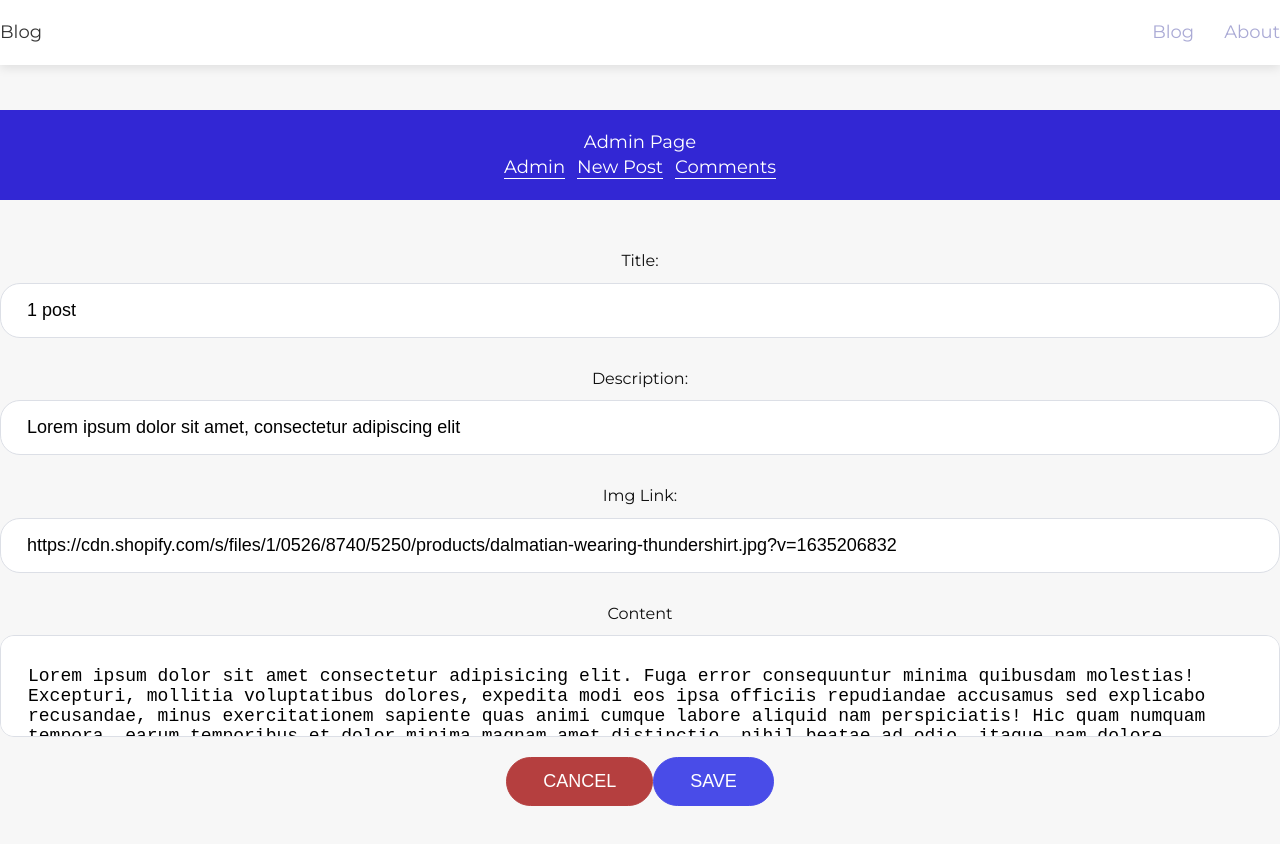
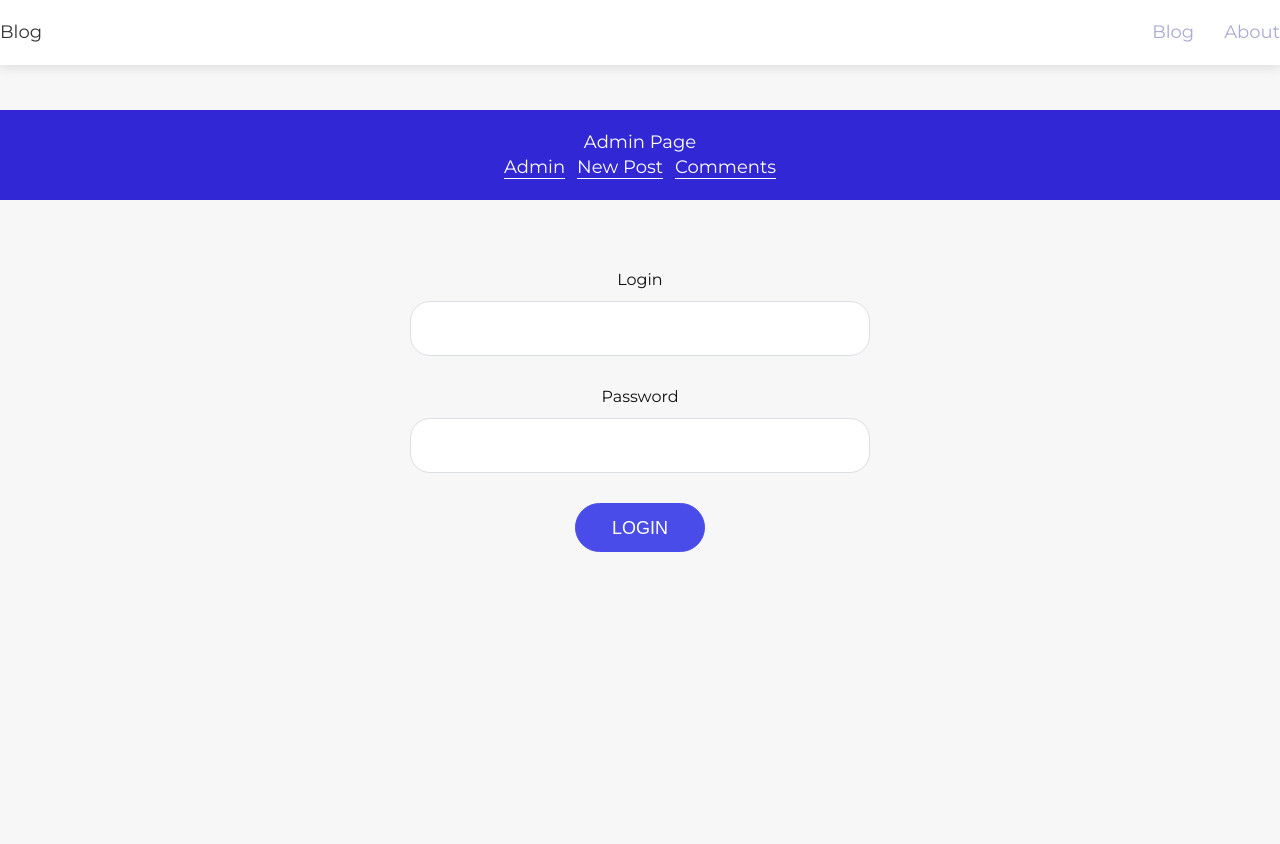
Before and after one commit to ukrmatsypula/jack-nt, a Nuxt app: page /admin/auth in a window 1280 px wide. Shown: the top 844 px of the page. Built offline with nearby package versions, Linux system fonts and the light colour scheme.

Commit message:
feat: add auth page

```diff
--- a/components/UI/controls/Input.vue
+++ b/components/UI/controls/Input.vue
@@ -5,6 +5,7 @@
       :type="type"
       v-bind="$attrs"
       :value="value"
+      :required="required"
       @input="$emit('input', $event.target.value)"
     />
   </div>
@@ -22,6 +23,10 @@
       type: String,
       default: "text",
     },
+    required: {
+      type: Boolean,
+      default: true,
+    }
   },
 };
 </script>
--- /dev/null
+++ b/pages/admin/auth/index.vue
@@ -0,0 +1,50 @@
+<template>
+  <section class="auth">
+    <div class="container">
+      <form @submit.prevent="onSumbit" class="auth-form">
+        <AppInput v-model="user.email">Login</AppInput>
+        <AppInput v-model="user.password" type="password">Password</AppInput>
+
+        <div class="controls">
+          <AppButton>Login</AppButton>
+        </div>
+      </form>
+    </div>
+  </section>
+</template>
+
+<script>
+export default {
+  layout: 'admin',
+  data: () => ({
+    user: {
+      email: '',
+      password: '',
+    }
+  }),
+  methods: {
+    onSumbit() {
+      console.log('submit');
+    }
+  }
+}
+</script>
+
+<style lang="scss">
+
+.auth {
+  text-align: center;
+}
+  .auth-form {
+    display: flex;
+    justify-content: center;
+    align-items: center;
+    flex-direction: column;
+    width: 100%;
+    height: 40vh;
+
+  input {
+    min-width: 460px;
+  }
+  }
+</style>
```
